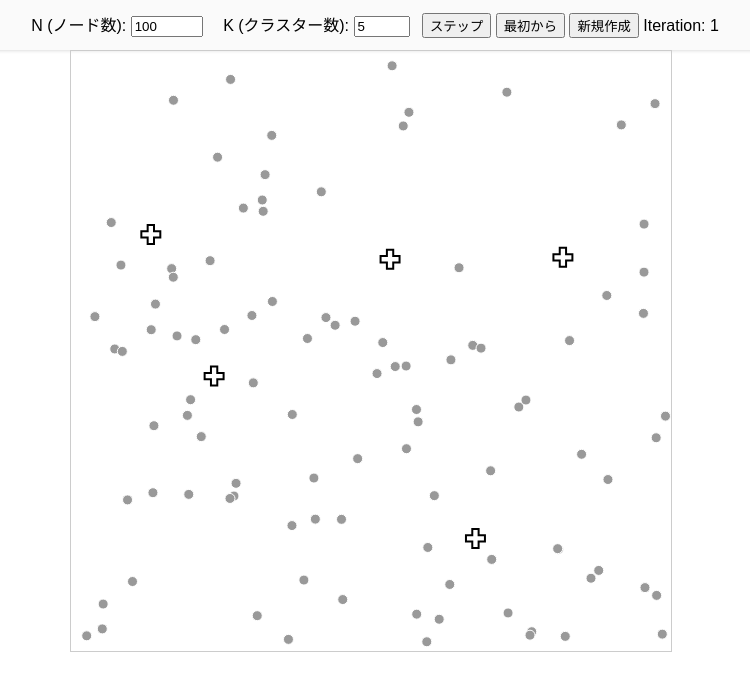
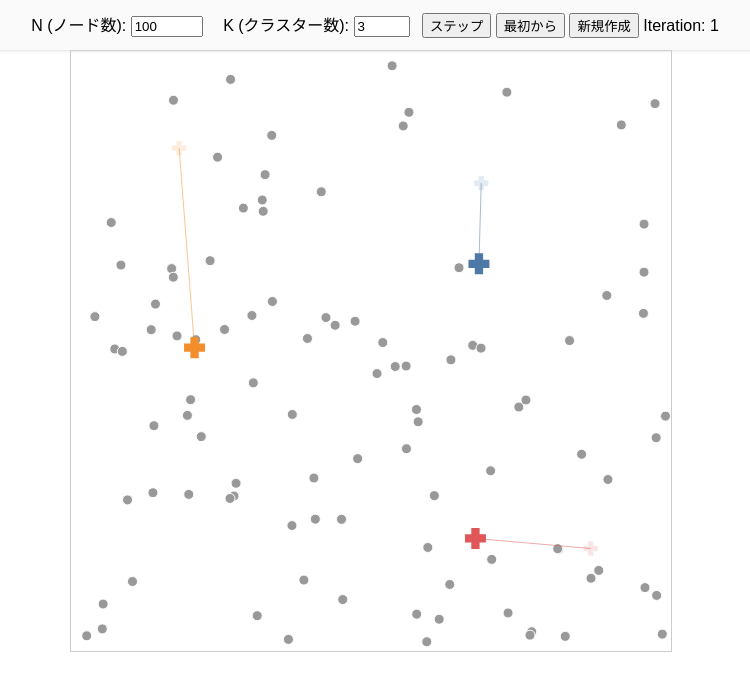
Before and after one commit to Igaki12/Kmeans-demo, a plain HTML site: page index.html in a window 1280 px wide. Both pictures are taken after a click on the button "ステップ". Shown: the whole page, without its empty margins (269-1019 px from the left). Drawn offline with nearby package versions, Linux system fonts and the light colour scheme.

Commit message:
Update index.html

```diff
--- a/index.html
+++ b/index.html
@@ -10,7 +10,9 @@
   #controls label { margin: 0 8px; }
   #chart { border: 1px solid #ccc; cursor: pointer; }
   .node { fill: #999; stroke: #fff; stroke-width: 1px; }
-  .centroid { fill: none; stroke: #000; stroke-width: 2px; pointer-events: none; }
+  .centroid { stroke-width: 2px; pointer-events: none; }
+  .centroid-filled { stroke-width: 2px; pointer-events: none; }
+  .centroid-trail { stroke-width: 1px; pointer-events: none; opacity: 0.5; }
 </style>
 </head>
 <body>
@@ -20,7 +22,7 @@
     <input type="number" id="nInput" value="100" min="10" max="1000" />
   </label>
   <label>K (クラスター数):
-    <input type="number" id="kInput" value="5" min="1" max="10" />
+    <input type="number" id="kInput" value="3" min="1" max="10" />
   </label>
   <button id="btnStep">ステップ</button>
   <button id="btnReset">最初から</button>
@@ -37,6 +39,7 @@
   const color = d3.schemeTableau10;
 
   let nodes = [], centroids = [], initCentroids = [], iter = 0;
+  let centroidHistory = []; // セントロイドの軌跡を保存
 
   // ユーティリティ
   const rand = (min, max) => Math.random() * (max - min) + min;
@@ -44,6 +47,7 @@
 
   function init(newData = true) {
     iter = 0;
+    centroidHistory = []; // 軌跡をリセット
     d3.select("#iterLabel").text("");
     const N = +document.getElementById("nInput").value;
     const K = +document.getElementById("kInput").value;
@@ -54,6 +58,9 @@
 
     centroids = d3.range(K).map(() => ({ x: rand(r, w - r), y: rand(r, h - r) }));
     initCentroids = centroids.map(c => ({ x: c.x, y: c.y })); // 深いコピー
+
+    // 初期位置を履歴に追加
+    centroidHistory.push(centroids.map(c => ({ x: c.x, y: c.y })));
 
     draw();
   }
@@ -86,9 +93,17 @@
 
   function step() {
     assign();
+
+    // セントロイド更新前の位置を保存
+    const prevCentroids = centroids.map(c => ({ x: c.x, y: c.y }));
+
     update();
     iter++;
     d3.select("#iterLabel").text(`Iteration: ${iter}`);
+
+    // 新しい位置を履歴に追加
+    centroidHistory.push(centroids.map(c => ({ x: c.x, y: c.y })));
+
     draw();
   }
 
@@ -102,11 +117,56 @@
       .attr("cy", d => d.y)
       .attr("fill", d => d.cluster === -1 ? "#999" : color[d.cluster % color.length]);
 
-    // セントロイド
+    // セントロイドの軌跡線を描画
+    if (centroidHistory.length > 1) {
+      const trails = [];
+      for (let i = 0; i < centroids.length; i++) {
+        const path = centroidHistory.map(step => ({ x: step[i].x, y: step[i].y }));
+        trails.push({ path, index: i });
+      }
+
+      const trailLines = svg.selectAll("path.centroid-trail").data(trails);
+      trailLines.join("path")
+        .attr("class", "centroid-trail")
+        .attr("fill", "none")
+        .attr("stroke", d => color[d.index % color.length])
+        .attr("d", d => {
+          if (d.path.length < 2) return "";
+          return d3.line()
+            .x(p => p.x)
+            .y(p => p.y)(d.path);
+        });
+    }
+
+    // セントロイドの残像（過去の位置）
+    if (centroidHistory.length > 1) {
+      const pastCentroids = centroidHistory.slice(0, -1).flatMap((step, historyIndex) =>
+        step.map((pos, centroidIndex) => ({
+          x: pos.x,
+          y: pos.y,
+          index: centroidIndex,
+          opacity: 0.3 * (historyIndex + 1) / centroidHistory.length
+        }))
+      );
+
+      const pastXs = svg.selectAll("path.centroid-past").data(pastCentroids);
+      pastXs.join("path")
+        .attr("class", "centroid-past")
+        .attr("fill", d => d.index < 5 ? color[d.index % color.length] : "none")
+        .attr("stroke", d => color[d.index % color.length])
+        .attr("stroke-width", 1)
+        .attr("opacity", d => d.opacity)
+        .attr("d", d3.symbol().type(d3.symbolCross).size(100))
+        .attr("transform", d => `translate(${d.x},${d.y})`);
+    }
+
+    // 現在のセントロイド
     const xs = svg.selectAll("path.centroid").data(centroids);
     xs.join("path")
       .attr("class", "centroid")
+      .attr("fill", (d, i) => i < 5 ? color[i % color.length] : "none")
       .attr("stroke", (d, i) => color[i % color.length])
+      .attr("stroke-width", 3)
       .attr("d", d3.symbol().type(d3.symbolCross).size(200))
       .attr("transform", d => `translate(${d.x},${d.y})`);
   }
@@ -117,7 +177,11 @@
     centroids = initCentroids.map(c => ({ ...c }));
     nodes.forEach(n => n.cluster = -1);
     iter = 0;
+    centroidHistory = [centroids.map(c => ({ x: c.x, y: c.y }))]; // 初期位置のみに戻す
     d3.select("#iterLabel").text("");
+    // 軌跡と残像をクリア
+    svg.selectAll("path.centroid-trail").remove();
+    svg.selectAll("path.centroid-past").remove();
     draw();
   };
   document.getElementById("btnNew").onclick = () => init(true);
```
